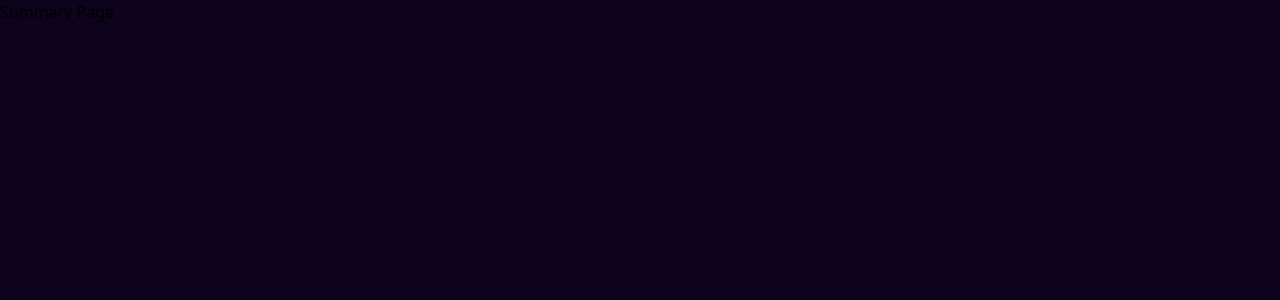
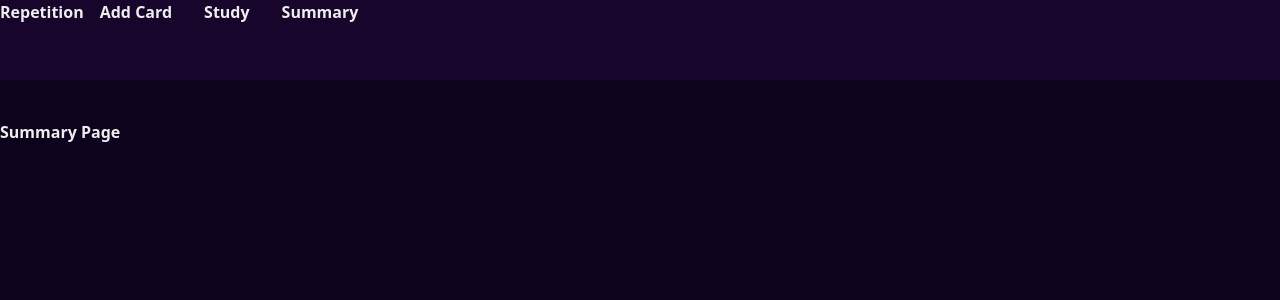
Before and after one commit to GamemakerPixel/cs311-project-2, a Next.js app: page /summary in a window 1280 px wide. Shown: the top 300 px of the page. Built offline with nearby package versions, Linux system fonts and the light colour scheme.

Commit message:
Add navigation bar

```diff
--- /dev/null
+++ b/app/components/navigation_bar.tsx
@@ -0,0 +1,39 @@
+import Link from "next/link"
+
+
+export default function NavigationBar() {
+  const title = "Repetition"
+  const titlePath = "/"
+
+  interface Page {
+    displayName: string
+    path: string
+  }
+
+  const pages = [
+    {name: "Add Card", path: "/add"},
+    {name: "Study", path: "/study"},
+    {name: "Summary", path: "/summary"},
+  ]
+
+
+  function bleh() {
+    return <div>turt</div>
+  }
+
+
+  return (
+    <nav className="bg-secondary h-20">
+      <Link href={titlePath}>
+        {title}
+      </Link>
+      {
+        pages.map((page) => (
+          <Link href={page.path} className="mx-4">
+            {page.name}
+          </Link>
+        ))
+      }
+    </nav>
+  )
+}
--- a/app/layout.tsx
+++ b/app/layout.tsx
@@ -1,6 +1,8 @@
-import type { Metadata } from "next";
-import localFont from "next/font/local";
-import "./globals.css";
+import type { Metadata } from "next"
+import localFont from "next/font/local"
+import "./globals.css"
+
+import NavigationBar from "@/app/components/navigation_bar"
 
 /*
 const geistSans = localFont({
@@ -18,20 +20,23 @@ const geistMono = localFont({
 export const metadata: Metadata = {
   title: "Spacial Repition",
   description: "A flashcards system that shows more frequently missed cards more often.",
-};
+}
 
 export default function RootLayout({
   children,
 }: Readonly<{
-  children: React.ReactNode;
+  children: React.ReactNode
 }>) {
   return (
     <html lang="en">
       <body
-        className="font-sans bg-background antialiased"
+        className="font-sans font-semibold text-text bg-background antialiased"
       >
-        {children}
+        <NavigationBar/>
+        <div className="mt-10">
+          {children}
+        </div>
       </body>
     </html>
-  );
+  )
 }
```
